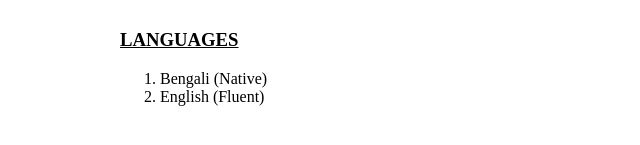
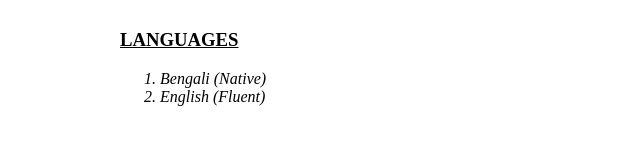
Before and after one commit to Sabrina-Sultana-SS/Frist-portfolio, a plain HTML site: page index.html in a window 1280 px wide. Shown: the part 1285-1430 px from the top of the page, 0-640 px from the left. Drawn offline with Linux system fonts and the light colour scheme.

Commit message:
img addded proferly

```diff
--- a/index.html
+++ b/index.html
@@ -154,8 +154,8 @@
      <h3><u>LANGUAGES</u></h3>
         <P>
             <ol>
-                <li>Bengali (Native)</li>
-                <li>English (Fluent)</li>
+               <i> <li>Bengali (Native)</li></i>
+               <i> <li>English (Fluent)</li></i>
             </ol>
         </P><br>
 
```
Also changed, not shown: images/sabrina sultana.jpeg (added).
